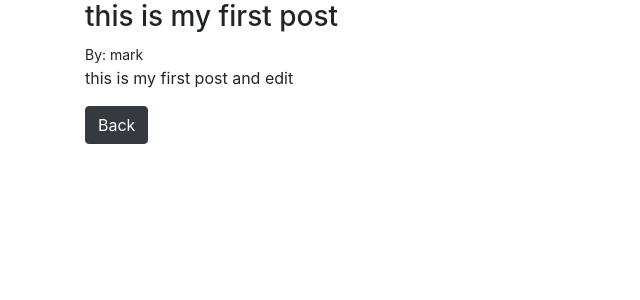
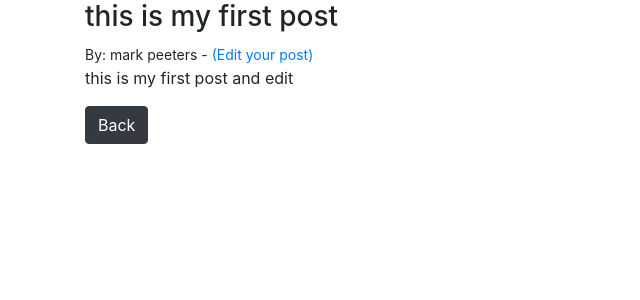
Before and after one commit to Code-Institute-Submissions/PP4-Techblog_Django, a Django app: page /article/1 in a window 1280 px wide. Shown: the part 56-356 px from the top of the page, without its empty margins (0-640 px from the left). Run offline with Django 4.2, Linux system fonts and the light colour scheme; data comes from the database, SQL or seed files in the repository.

Commit message:
updated article_detail.html

```diff
--- a/blog/templates/article_detail.html
+++ b/blog/templates/article_detail.html
@@ -5,7 +5,8 @@
 
 
 <h3>{{ post.title }}</h3>
-<small> By: {{ post.author.first_name }}</small>
+<small> By: {{ post.author.first_name }} {{ post.author.last_name }} -
+    <a href="{% url 'edit_post' post.pk %}">(Edit your post)</a></small>
 
 <p>{{ post.content }}</p>
 
```
